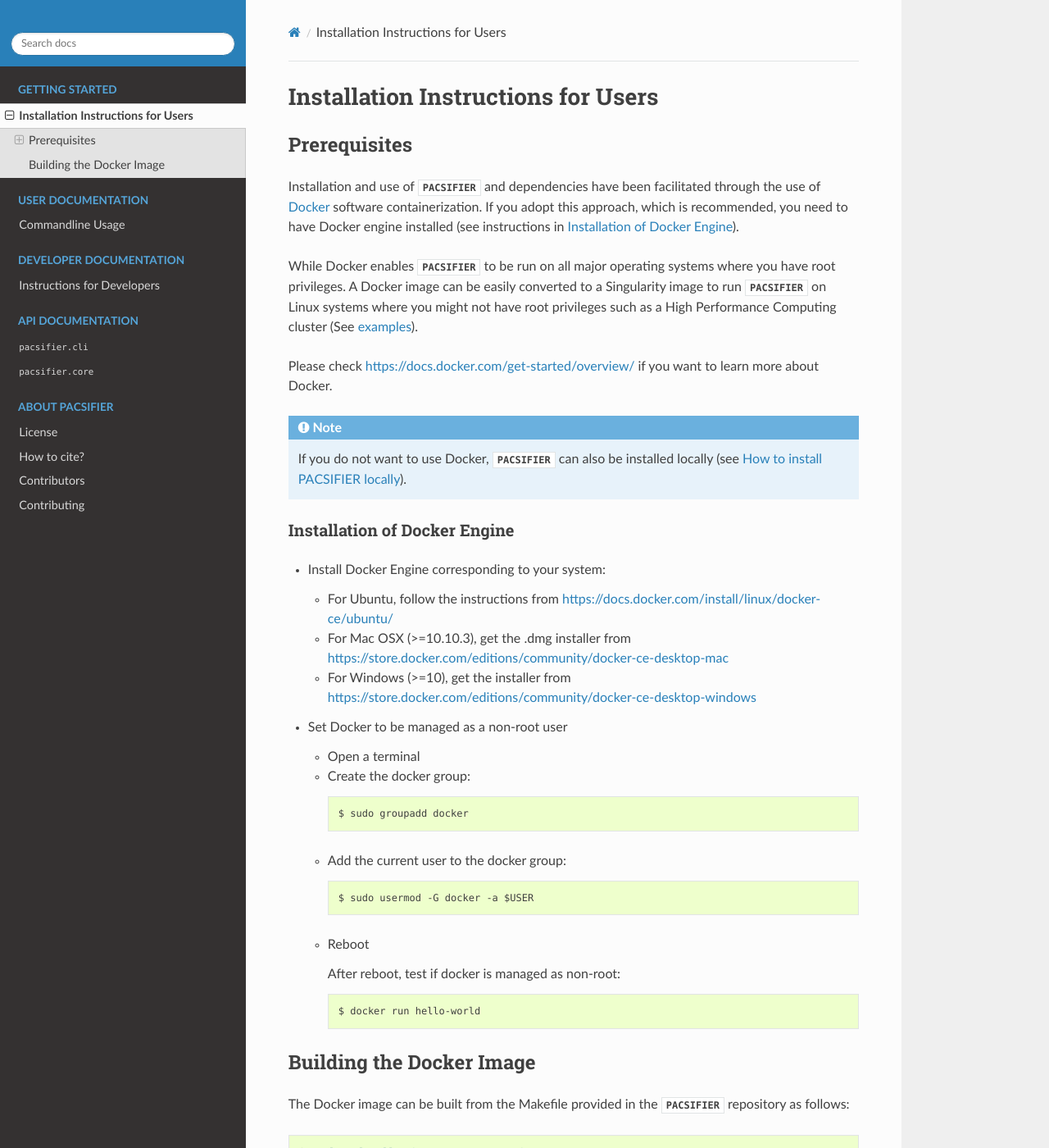
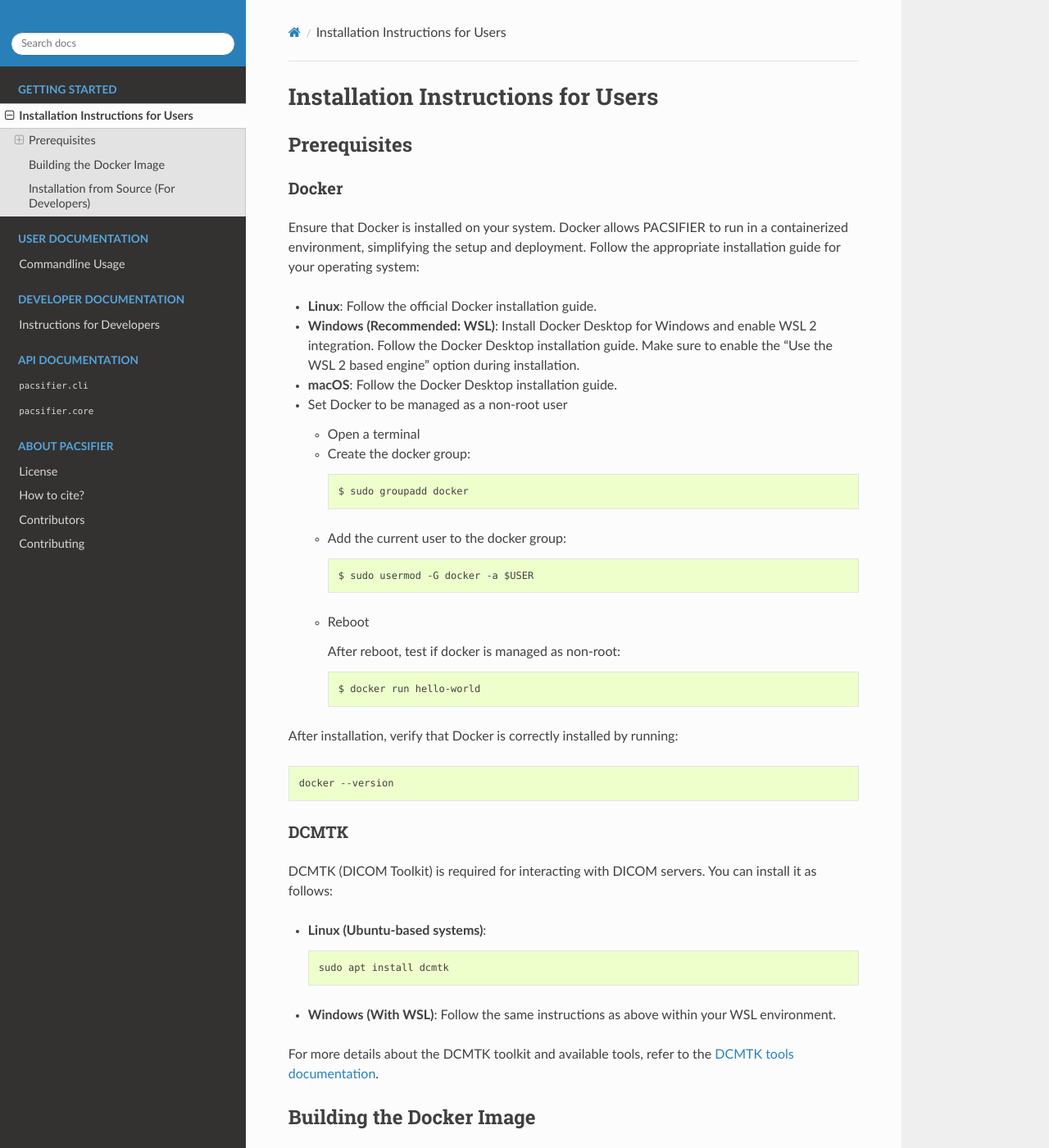
Before and after one commit to TranslationalML/pacsifier, a Sphinx documentation site: the page built from docs/installation.rst, in a window 1280 px wide and 1400 px high. Shown: the whole window at 82% size. Built offline with Sphinx 7.4.7 and the Read the Docs theme 3.1.0, drawn with Linux system fonts in a browser that asks for light colours; the version number could not be read and is left out; some of the changed text lies outside the part shown.

Commit message:
docs: update installation

```diff
--- a/docs/installation.rst
+++ b/docs/installation.rst
@@ -8,28 +8,14 @@
 Prerequisites
 ==============
 
-Installation and use of `PACSIFIER` and dependencies have been facilitated through the use of `Docker <https://www.docker.com/>`_ software containerization. If you adopt this approach, which is recommended, you need to have Docker engine installed (see instructions in :ref:`manual-install-docker`).
+Docker
+------
 
-While Docker enables `PACSIFIER` to be run on all major operating systems where you have root privileges. A Docker image can be easily converted to a Singularity image to run `PACSIFIER` on Linux systems where you might not have root privileges such as a High Performance Computing cluster (See `examples <https://docs.sylabs.io/guides/3.7/user-guide/cli/singularity_pull.html#examples>`_).
+Ensure that Docker is installed on your system. Docker allows PACSIFIER to run in a containerized environment, simplifying the setup and deployment. Follow the appropriate installation guide for your operating system:
 
-Please check https://docs.docker.com/get-started/overview/ if you want to learn more about Docker.
-
-.. note::
-    If you do not want to use Docker, `PACSIFIER` can also be installed locally (see :ref:`instructions_pacsifier_install`).
-
-
-.. _manual-install-docker:
-
-Installation of Docker Engine
-------------------------------
-
-* Install Docker Engine corresponding to your system:
-
-  * For Ubuntu, follow the instructions from https://docs.docker.com/install/linux/docker-ce/ubuntu/
-
-  * For Mac OSX (>=10.10.3), get the .dmg installer from https://store.docker.com/editions/community/docker-ce-desktop-mac
-
-  * For Windows (>=10), get the installer from https://store.docker.com/editions/community/docker-ce-desktop-windows
+* **Linux**: Follow the official Docker installation guide.
+* **Windows (Recommended: WSL)**: Install Docker Desktop for Windows and enable WSL 2 integration. Follow the Docker Desktop installation guide. Make sure to enable the "Use the WSL 2 based engine" option during installation.
+* **macOS**: Follow the Docker Desktop installation guide.
 
 * Set Docker to be managed as a non-root user
 
@@ -49,6 +35,26 @@
 
       $ docker run hello-world
 
+After installation, verify that Docker is correctly installed by running:
+
+.. code-block:: bash
+
+    docker --version
+
+DCMTK
+-----
+
+DCMTK (DICOM Toolkit) is required for interacting with DICOM servers. You can install it as follows:
+
+* **Linux (Ubuntu-based systems)**:
+
+  .. code-block:: bash
+
+      sudo apt install dcmtk
+
+* **Windows (With WSL)**: Follow the same instructions as above within your WSL environment.
+
+For more details about the DCMTK toolkit and available tools, refer to the `DCMTK tools documentation <https://dicom.offis.de/en/dcmtk/dcmtk-tools/>`_.
 
 .. _manual-build-docker-image:
 
@@ -83,3 +89,45 @@
         --version
 
 We refer to :ref:`cmdusage-docker` for more details on how to run the Docker image.
+
+Installation from Source (For Developers)
+=========================================
+
+If you need to develop or customize PACSIFIER, you can install it from source:
+
+1. **Create a Python Environment:**
+
+   Use Miniconda or another virtual environment manager to create a clean Python environment:
+
+   .. code-block:: bash
+
+      conda create -n pacsifier_minimal python=3.10
+      conda activate pacsifier_minimal
+
+2. **Install PACSIFIER:**
+
+   With the environment activated, run:
+
+   .. code-block:: bash
+
+      pip install -e .
+
+   This will install PACSIFIER in editable mode, allowing you to make and test changes easily.
+
+3. **Optional: Install Additional Development Tools**
+
+   If you plan to work on documentation or run tests, you may want to install additional dependencies:
+
+   .. code-block:: bash
+
+      pip install ".[dev,docs,test]"
+
+4. **Verify the Installation:**
+
+   To ensure everything is set up correctly, you can run:
+
+   .. code-block:: bash
+
+      pacsifier --help
+
+   This should display the help message for PACSIFIER, confirming the installation was successful.
```
